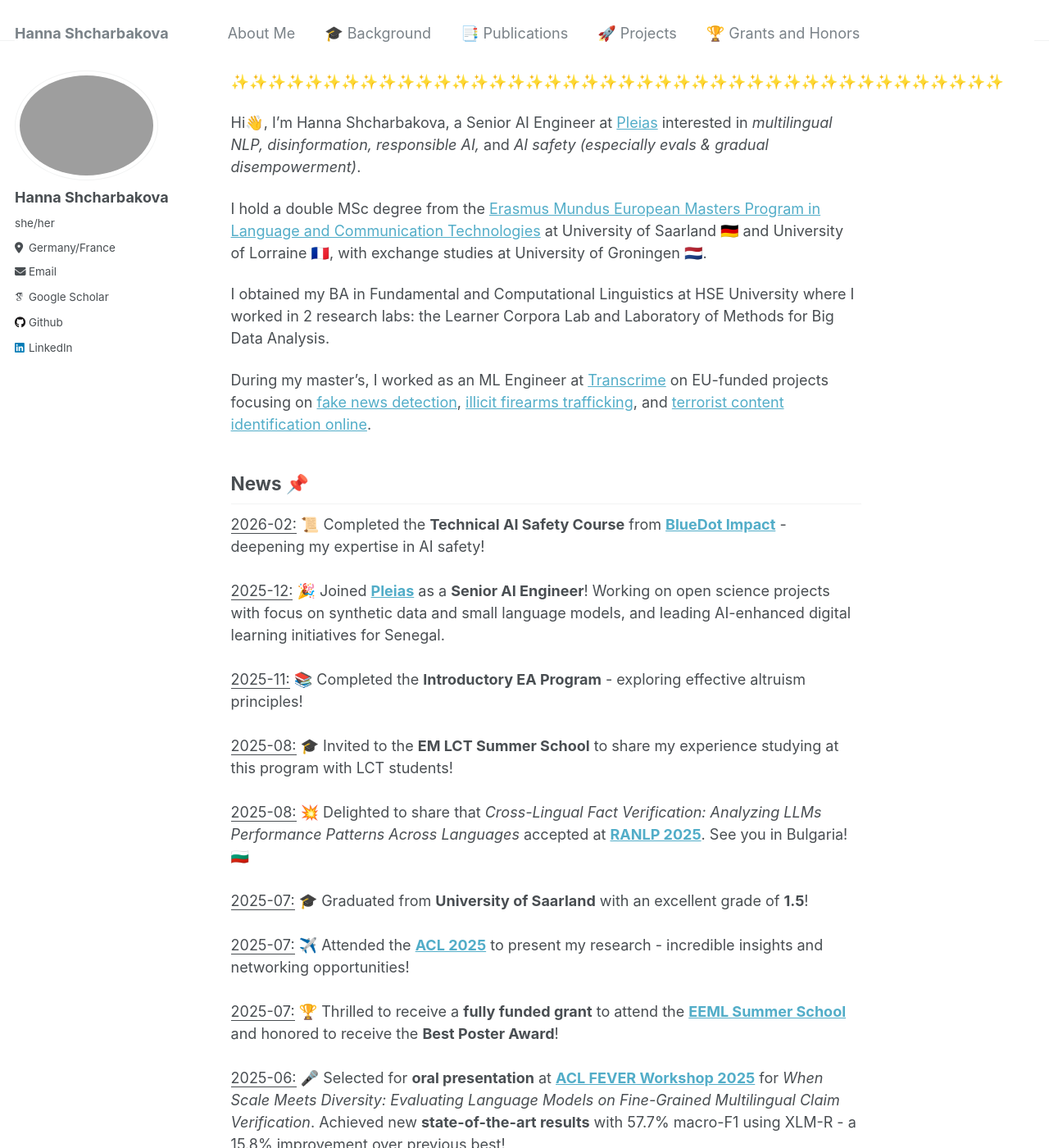
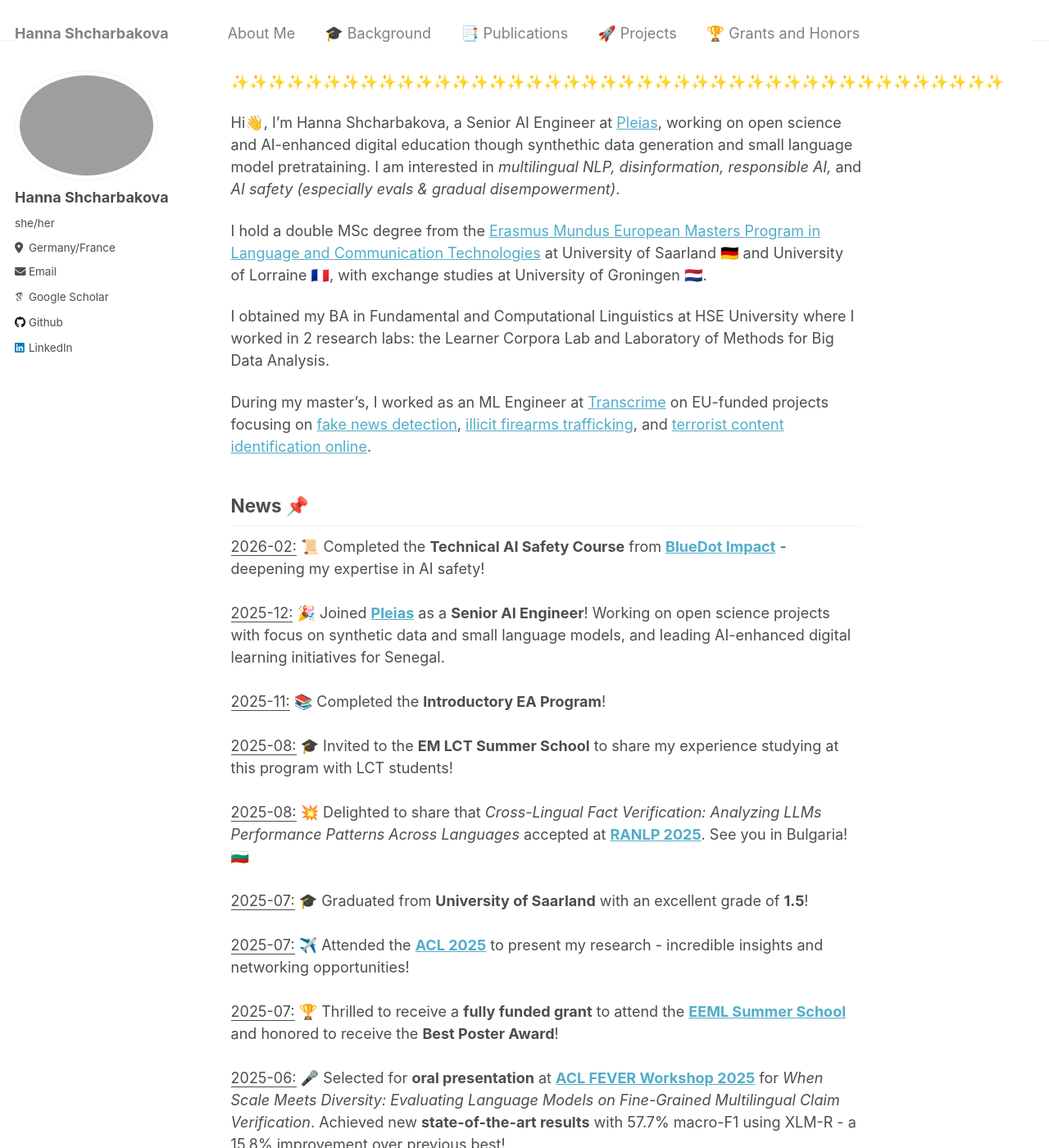
Before and after one commit to Aniezka/aniezka.github.io, a Jekyll site: the page built from index.md, in a window 1280 px wide and 1400 px high. Shown: the whole window at 82% size. Built offline with Jekyll 4.4.1, drawn with Linux system fonts in a browser that asks for light colours; some web fonts are replaced.

Commit message:
Revise profile and news updates in index.md
Updated personal introduction and news entries in index.md.

```diff
--- a/index.md
+++ b/index.md
@@ -5,7 +5,7 @@
 ---
 ✨✨✨✨✨✨✨✨✨✨✨✨✨✨✨✨✨✨✨✨✨✨✨✨✨✨✨✨✨✨✨✨✨✨✨✨✨✨✨✨✨✨
 
-Hi👋, I'm Hanna Shcharbakova, a Senior AI Engineer at [Pleias](https://pleias.fr/) interested in *multilingual NLP, disinformation, responsible AI,* and *AI safety (especially evals & gradual disempowerment)*.
+Hi👋, I'm Hanna Shcharbakova, a Senior AI Engineer at [Pleias](https://pleias.fr/), working on open science and AI-enhanced digital education though synthethic data generation and small language model pretrataining. I am interested in *multilingual NLP, disinformation, responsible AI,* and *AI safety (especially evals & gradual disempowerment)*.
 
 I hold a double MSc degree from the [Erasmus Mundus European Masters Program in Language and Communication Technologies](https://lct-master.org/) at University of Saarland 🇩🇪 and University of Lorraine 🇫🇷, with exchange studies at University of Groningen 🇳🇱.
 
@@ -17,7 +17,7 @@
 
 <u>2026-02:</u> 📜 Completed the **Technical AI Safety Course** from [**BlueDot Impact**](https://www.bluedot.org/) - deepening my expertise in AI safety!<br><br>
 <u>2025-12:</u> 🎉 Joined [**Pleias**](https://pleias.fr/) as a **Senior AI Engineer**! Working on open science projects with focus on synthetic data and small language models, and leading AI-enhanced digital learning initiatives for Senegal.<br><br>
-<u>2025-11:</u> 📚 Completed the **Introductory EA Program** - exploring effective altruism principles!<br><br>
+<u>2025-11:</u> 📚 Completed the **Introductory EA Program**!<br><br>
 <u>2025-08:</u> 🎓 Invited to the **EM LCT Summer School** to share my experience studying at this program with LCT students!<br><br>
 <u>2025-08:</u> 💥 Delighted to share that *Cross-Lingual Fact Verification: Analyzing LLMs Performance Patterns Across Languages* accepted at [**RANLP 2025**](https://ranlp.org/ranlp2025/). See you in Bulgaria! 🇧🇬<br><br>
 <u>2025-07:</u> 🎓 Graduated from **University of Saarland** with an excellent grade of **1.5**!<br><br>
```
